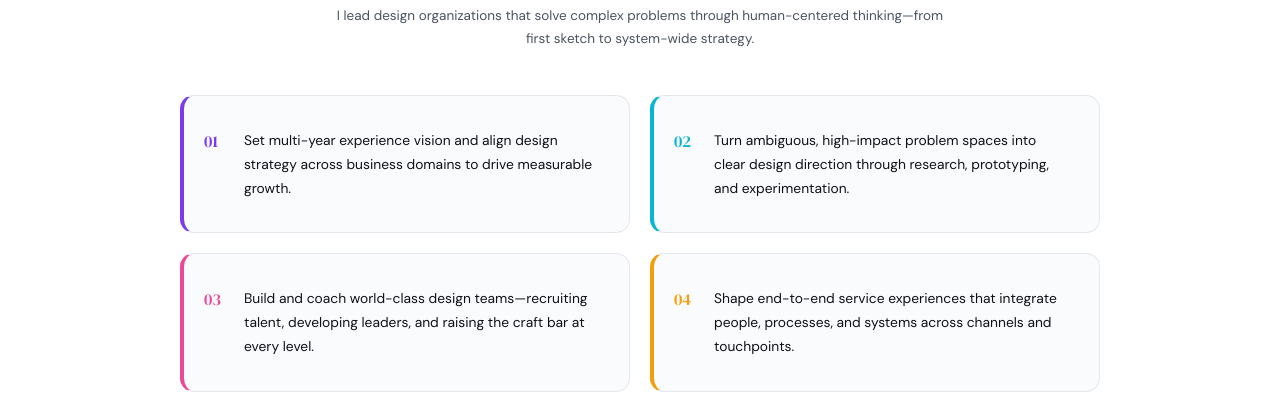
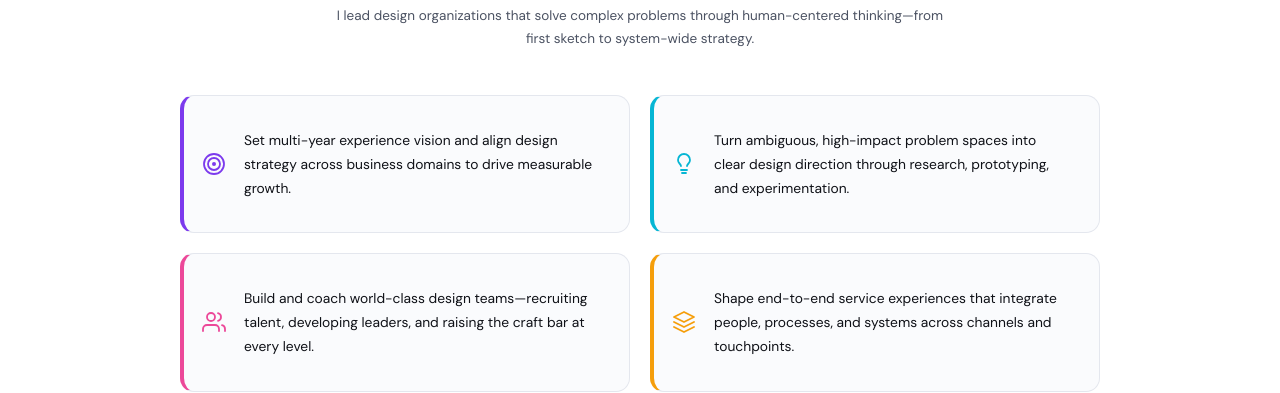
Before and after one commit to carlsdesigns/carl-schulz-portfolio, a plain HTML site: page carl-schulz-portfolio.html in a window 1280 px wide. Shown: the part 944-1337 px from the top of the page. Drawn offline with nearby package versions, Linux system fonts and the light colour scheme.

Commit message:
Replace "What I Do" section numbers with contextual SVG icons
Swaps the 01–04 numeric labels with inline stroke SVGs — target for vision/strategy, lightbulb for discovery/prototyping, users for team building, and layers for service design. Also adds launch.json for local static file server (npx serve).

Co-Authored-By: Claude Sonnet 4.6 <noreply@anthropic.com>

```diff
--- a/carl-schulz-portfolio.html
+++ b/carl-schulz-portfolio.html
@@ -156,8 +156,9 @@
   .wid-card:nth-child(3):hover { border-left-color: #EC4899; }
   .wid-card:nth-child(4):hover { border-left-color: #F59E0B; }
   .wid-num {
-    position: absolute; left: 20px; top: 32px;
-    font-family: 'DM Serif Display', serif; font-size: 1.1rem;
+    position: absolute; left: 18px; top: 50%; transform: translateY(-50%);
+    display: flex; align-items: center; justify-content: center;
+    width: 24px; height: 24px;
   }
   .wid-card:nth-child(1) .wid-num { color: #7C3AED; }
   .wid-card:nth-child(2) .wid-num { color: #06B6D4; }
@@ -447,19 +448,35 @@
     <p class="section-desc fade-in">I lead design organizations that solve complex problems through human-centered thinking&mdash;from first sketch to system-wide strategy.</p>
     <div class="wid-grid">
       <div class="wid-card fade-in">
-        <span class="wid-num">01</span>
+        <span class="wid-num">
+          <svg width="24" height="24" viewBox="0 0 24 24" fill="none" stroke="currentColor" stroke-width="1.8" stroke-linecap="round" stroke-linejoin="round">
+            <circle cx="12" cy="12" r="10"/><circle cx="12" cy="12" r="6"/><circle cx="12" cy="12" r="2" fill="currentColor" stroke="none"/>
+          </svg>
+        </span>
         Set multi-year experience vision and align design strategy across business domains to drive measurable growth.
       </div>
       <div class="wid-card fade-in">
-        <span class="wid-num">02</span>
+        <span class="wid-num">
+          <svg width="24" height="24" viewBox="0 0 24 24" fill="none" stroke="currentColor" stroke-width="1.8" stroke-linecap="round" stroke-linejoin="round">
+            <path d="M15 14c.2-1 .7-1.7 1.5-2.5 1-.9 1.5-2.2 1.5-3.5A6 6 0 0 0 6 8c0 1 .2 2.2 1.5 3.5.7.7 1.3 1.5 1.5 2.5"/><path d="M9 18h6"/><path d="M10 21h4"/>
+          </svg>
+        </span>
         Turn ambiguous, high-impact problem spaces into clear design direction through research, prototyping, and experimentation.
       </div>
       <div class="wid-card fade-in">
-        <span class="wid-num">03</span>
+        <span class="wid-num">
+          <svg width="24" height="24" viewBox="0 0 24 24" fill="none" stroke="currentColor" stroke-width="1.8" stroke-linecap="round" stroke-linejoin="round">
+            <path d="M17 21v-2a4 4 0 0 0-4-4H5a4 4 0 0 0-4 4v2"/><circle cx="9" cy="7" r="4"/><path d="M23 21v-2a4 4 0 0 0-3-3.87"/><path d="M16 3.13a4 4 0 0 1 0 7.75"/>
+          </svg>
+        </span>
         Build and coach world-class design teams&mdash;recruiting talent, developing leaders, and raising the craft bar at every level.
       </div>
       <div class="wid-card fade-in">
-        <span class="wid-num">04</span>
+        <span class="wid-num">
+          <svg width="24" height="24" viewBox="0 0 24 24" fill="none" stroke="currentColor" stroke-width="1.8" stroke-linecap="round" stroke-linejoin="round">
+            <polygon points="12 2 2 7 12 12 22 7 12 2"/><polyline points="2 17 12 22 22 17"/><polyline points="2 12 12 17 22 12"/>
+          </svg>
+        </span>
         Shape end-to-end service experiences that integrate people, processes, and systems across channels and touchpoints.
       </div>
     </div>
```
Also changed, not shown: .claude/launch.json (added).
